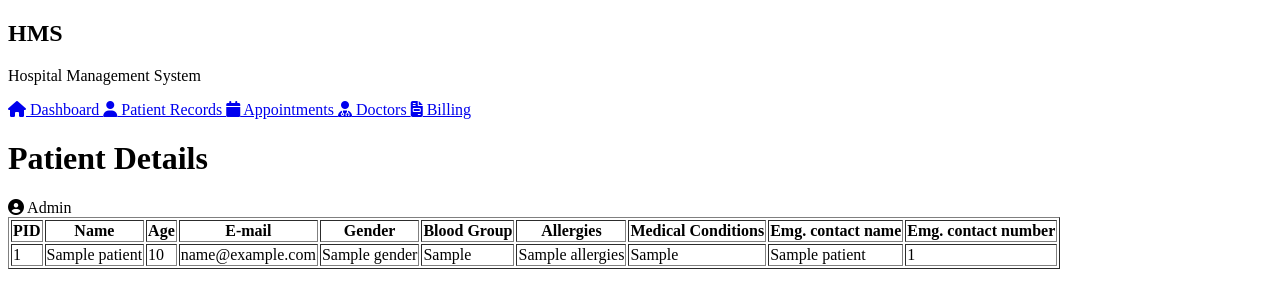
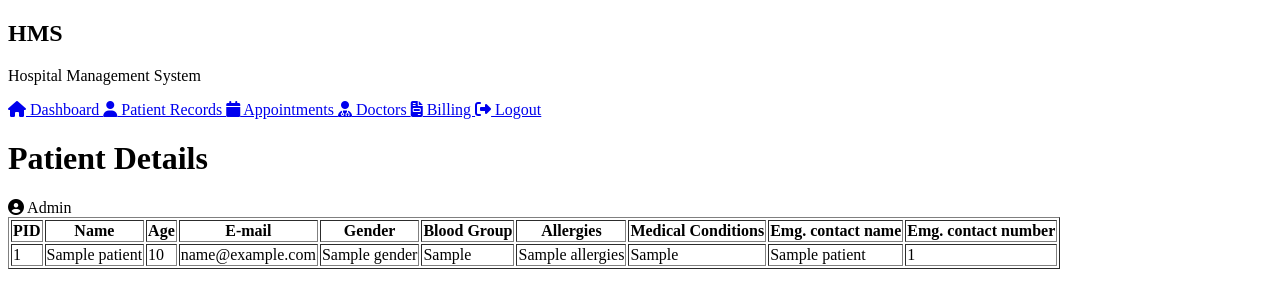
Before and after one commit to AngelinaAnnaAntony/Hospital_Management_System, a Flask app: template templates/admin.view_patients.html in a window 1280 px wide. Shown: the top 308 px of the page. Run offline with Flask 3, Linux system fonts and the light colour scheme; the template is opened without the code that fills it: most values are stand-ins (such as "Sample title", 1, 10 or a date in 2020).

Commit message:
Update admin.view_patients.html

```diff
--- a/templates/admin.view_patients.html
+++ b/templates/admin.view_patients.html
@@ -6,7 +6,7 @@
     <title>Patients</title>
     <link rel="stylesheet"
           href="https://cdnjs.cloudflare.com/ajax/libs/font-awesome/6.5.1/css/all.min.css">
-    <link rel="stylesheet" href={{url_for('static',filename="page.css")}}>
+    <link rel="stylesheet" href="{{url_for('static',filename='page.css')}}">
 </head>
 <body>
     <div class="main">
@@ -43,7 +43,10 @@
                     <i class="fa-solid fa-file-invoice"></i>
                     Billing
                 </a>
-
+                 <a href="#">
+                   <i class="fa-solid fa-right-from-bracket"></i>
+                    Logout
+                </a>
             </div>
 
         </div>
```
